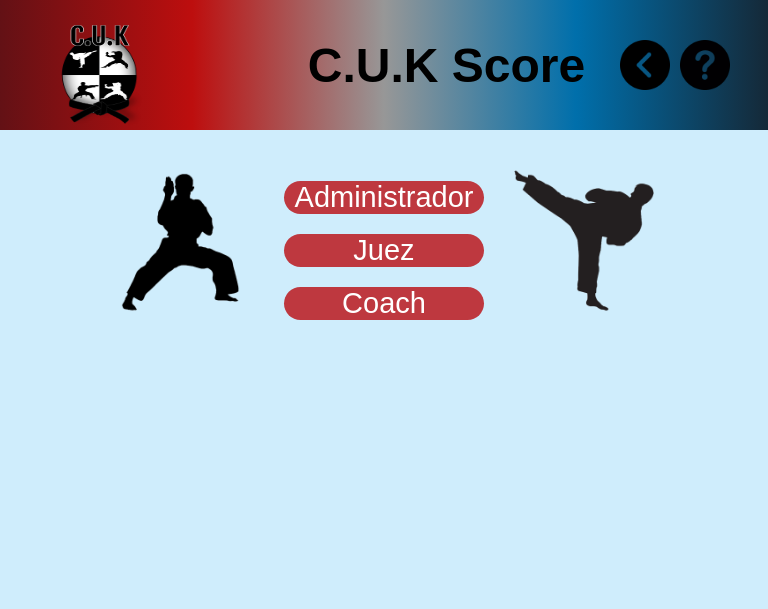
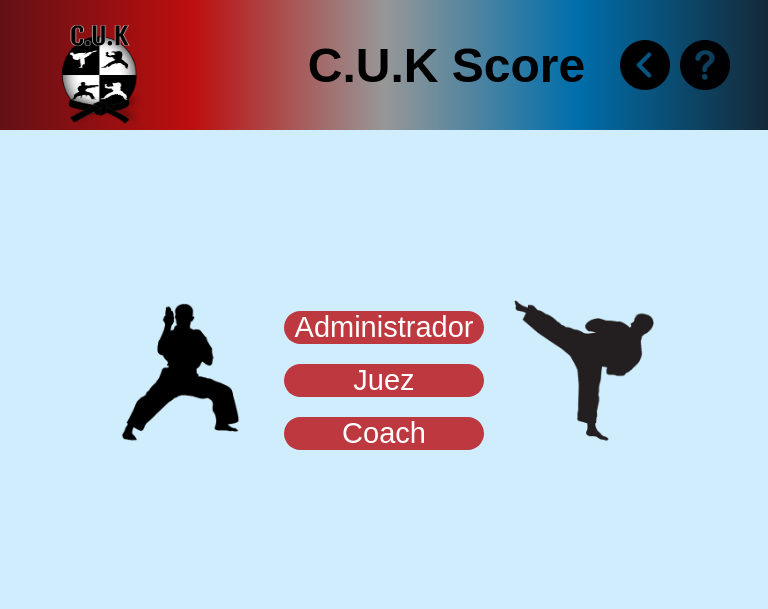
Before and after one commit to TechNexISBO/ProyectoC.U.K, a PHP site: the page made by indexProgramación.html in a window 768 px wide. Shown: the top 609 px of the page. Run offline with PHP 8.4, Linux system fonts and the light colour scheme.

Commit message:
se arreglo problema de posicionamiento

```diff
--- a/assets/css/estiloP.css
+++ b/assets/css/estiloP.css
@@ -137,6 +137,7 @@
     }
 
     .general {
+        margin-top: 130px;
         overflow-x: hidden;
     }
 }
```
